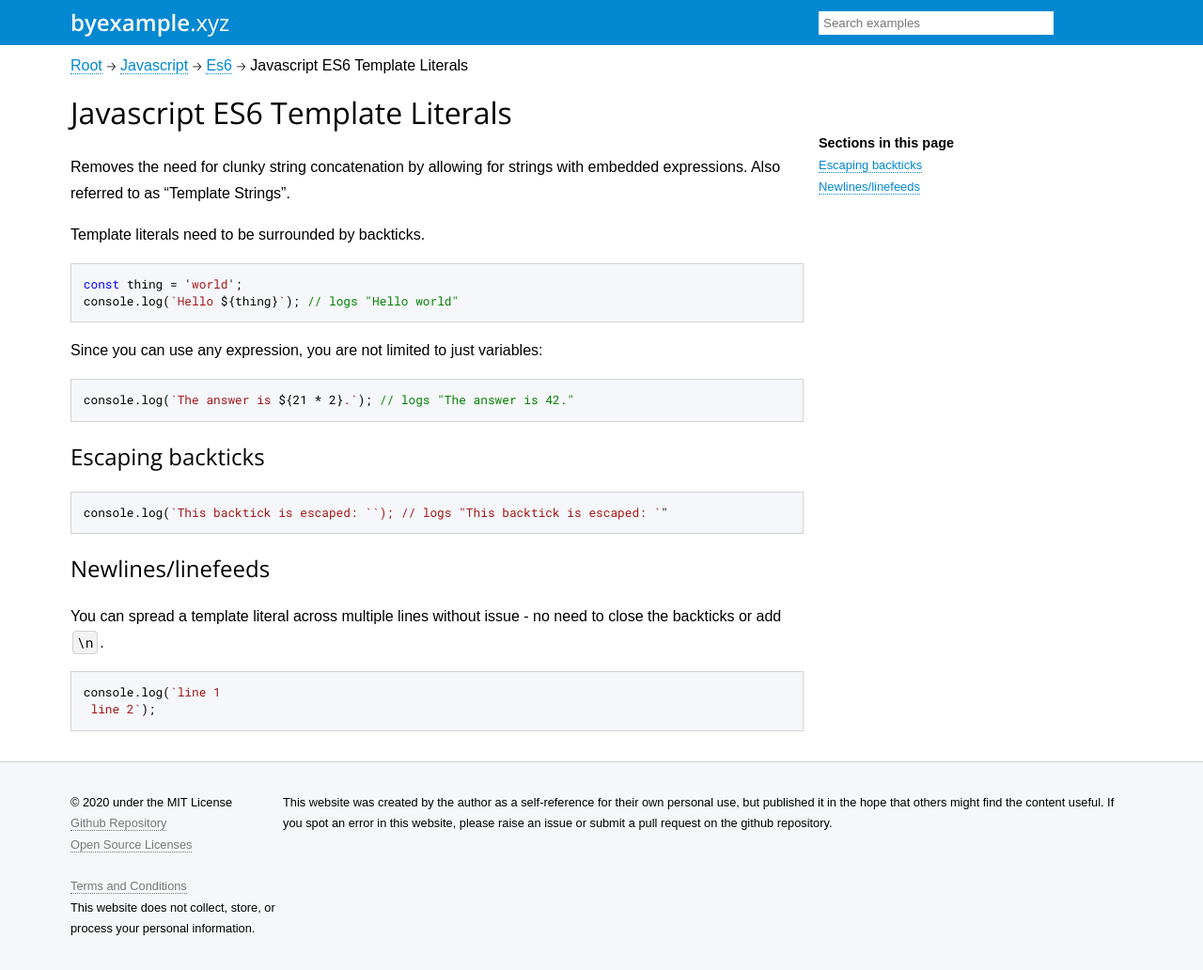
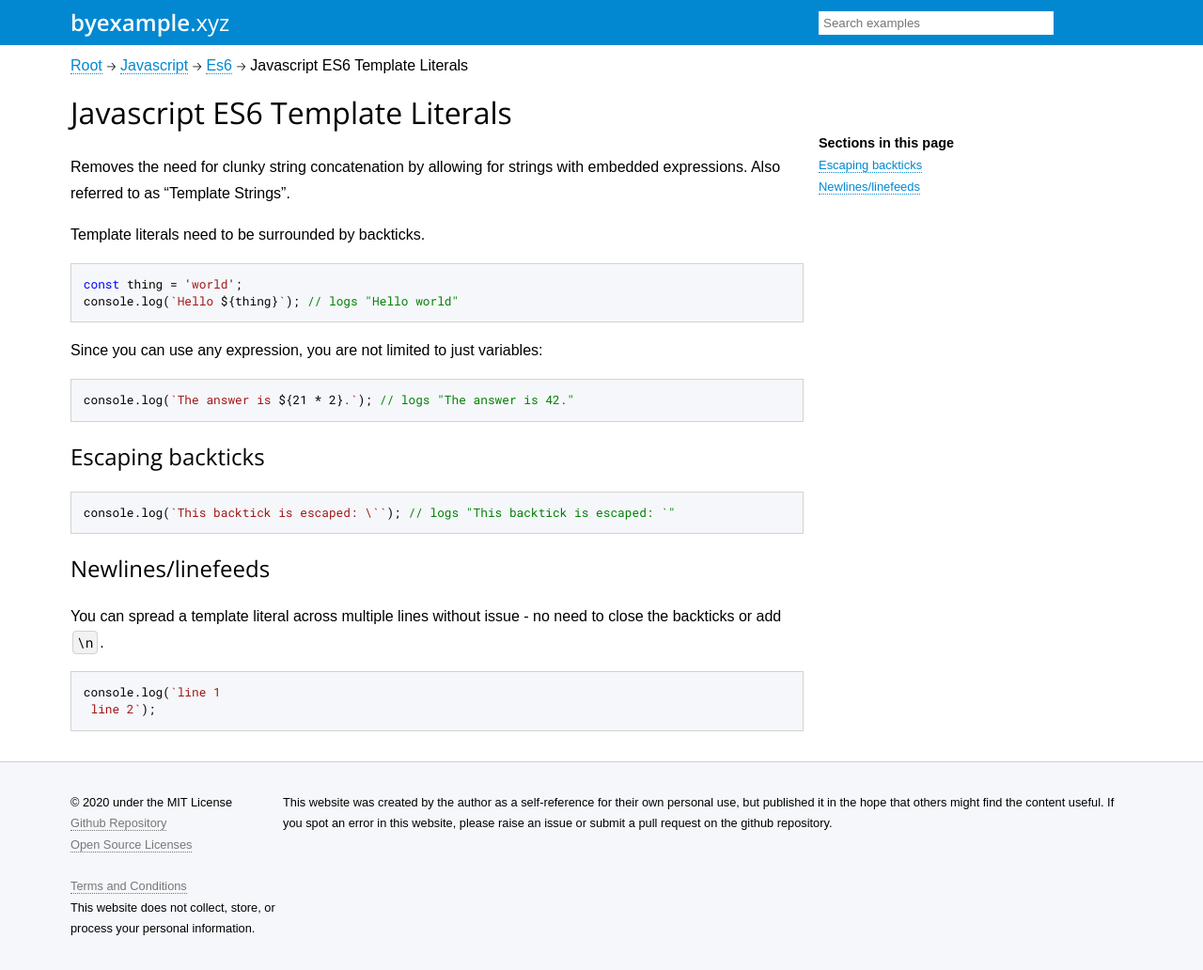
Before and after one commit to matt1/byexample.xyz, a Jekyll site: the page built from _examples/javascript/es6/templateLiterals.md, in a window 1280 px wide and 1032 px high. Shown: the whole window at 94% size. Built offline with Jekyll 4.4.1, drawn with Linux system fonts in a browser that asks for light colours.

````diff
--- a/_examples/javascript/es6/templateLiterals.md
+++ b/_examples/javascript/es6/templateLiterals.md
@@ -23,7 +23,7 @@ console.log(`The answer is ${21 * 2}.`); // logs "The answer is 42."
 
 ## Escaping backticks
 ```javascript
-console.log(`This backtick is escaped: ``); // logs "This backtick is escaped: `"
+console.log(`This backtick is escaped: \``); // logs "This backtick is escaped: `"
 ```
 
 ## Newlines/linefeeds
````
